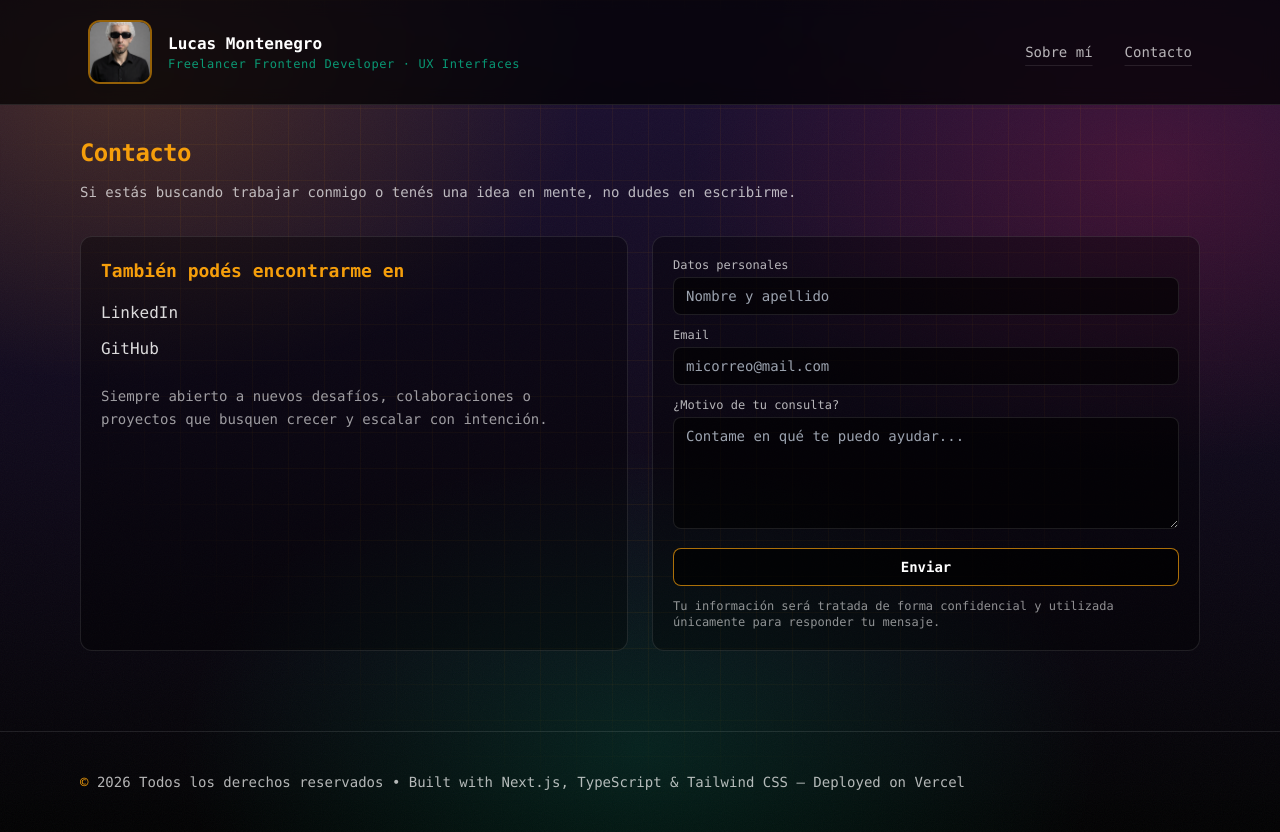
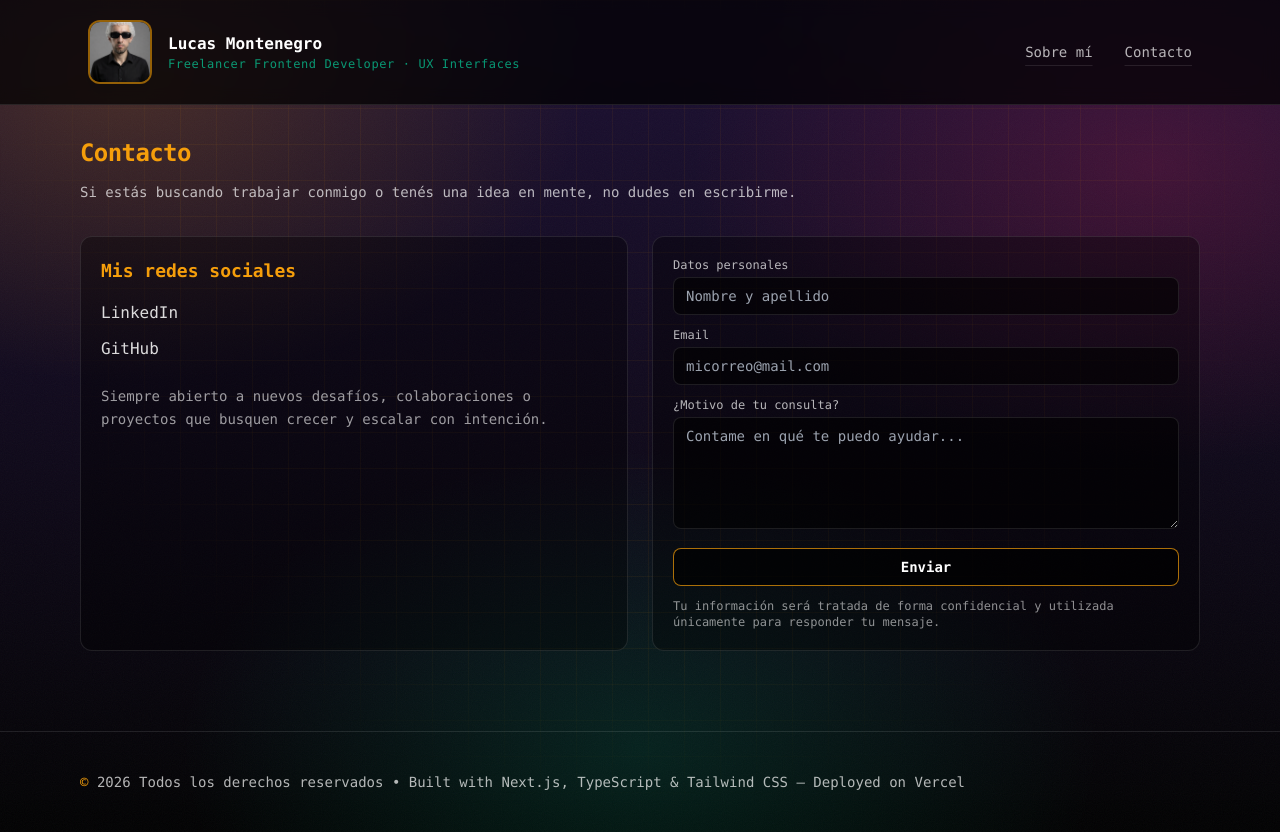
Before and after one commit to lu-developer476/Portfolio, a Next.js app: page /contact in a window 1280 px wide. Built offline with nearby package versions, Linux system fonts and the light colour scheme.

Commit message:
page.tsx

```diff
--- a/src/app/contact/page.tsx
+++ b/src/app/contact/page.tsx
@@ -11,7 +11,7 @@ export default function ContactPage() {
       <div className="grid gap-6 md:grid-cols-2">
         <div className="rounded-xl border border-white/10 bg-black/35 p-5">
           <h3 className="text-lg font-semibold text-cyber-gold">
-            También podés encontrarme en
+            Mis redes sociales
           </h3>
 
           <ul className="mt-4 space-y-3 text-white/85">
@@ -20,7 +20,7 @@ export default function ContactPage() {
                 href="https://www.linkedin.com/in/lucas-montenegro-burgos/"
                 target="_blank"
                 rel="noopener noreferrer"
-                className="hover:text-cyber-gold transition"
+                className="hover:text-cyber-blue transition"
               >
                 LinkedIn
               </a>
@@ -31,7 +31,7 @@ export default function ContactPage() {
                 href="https://github.com/lu-developer476"
                 target="_blank"
                 rel="noopener noreferrer"
-                className="hover:text-cyber-gold transition"
+                className="hover:text-cyber-blue transition"
               >
                 GitHub
               </a>
```
